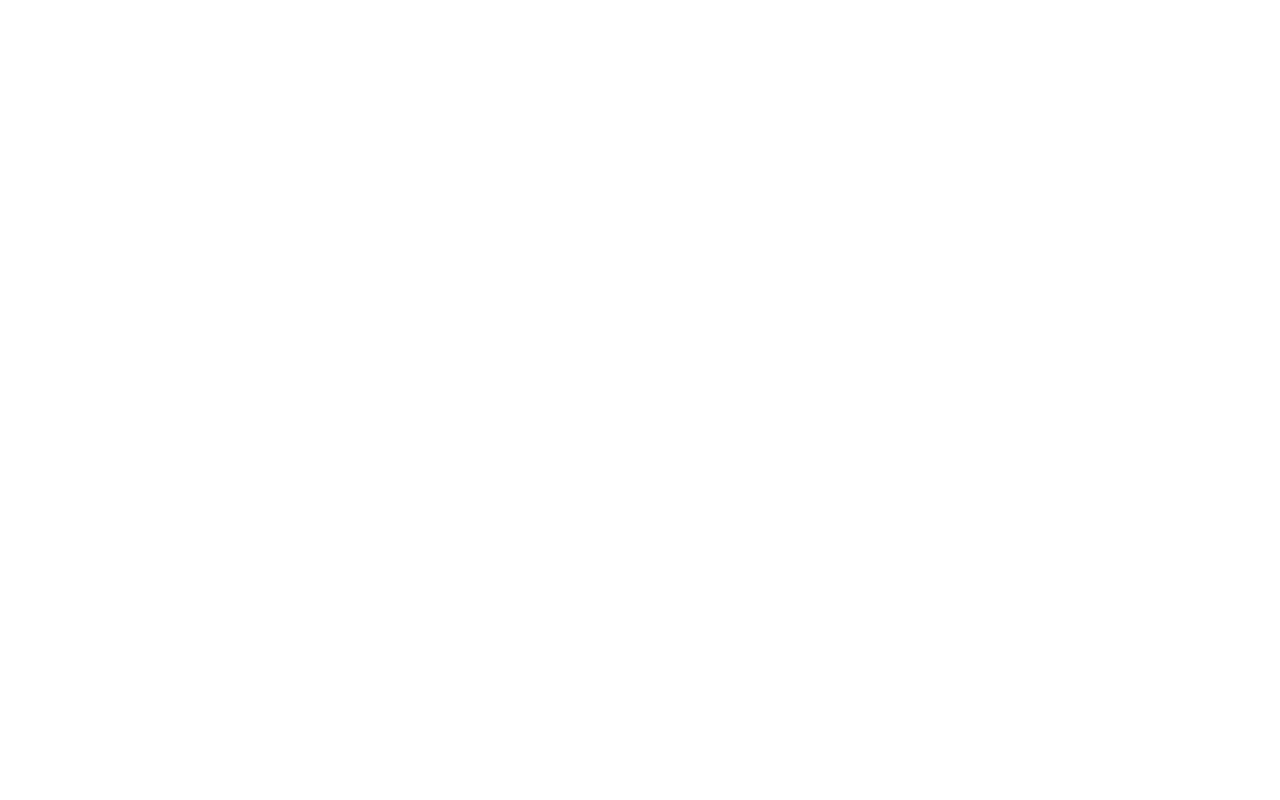
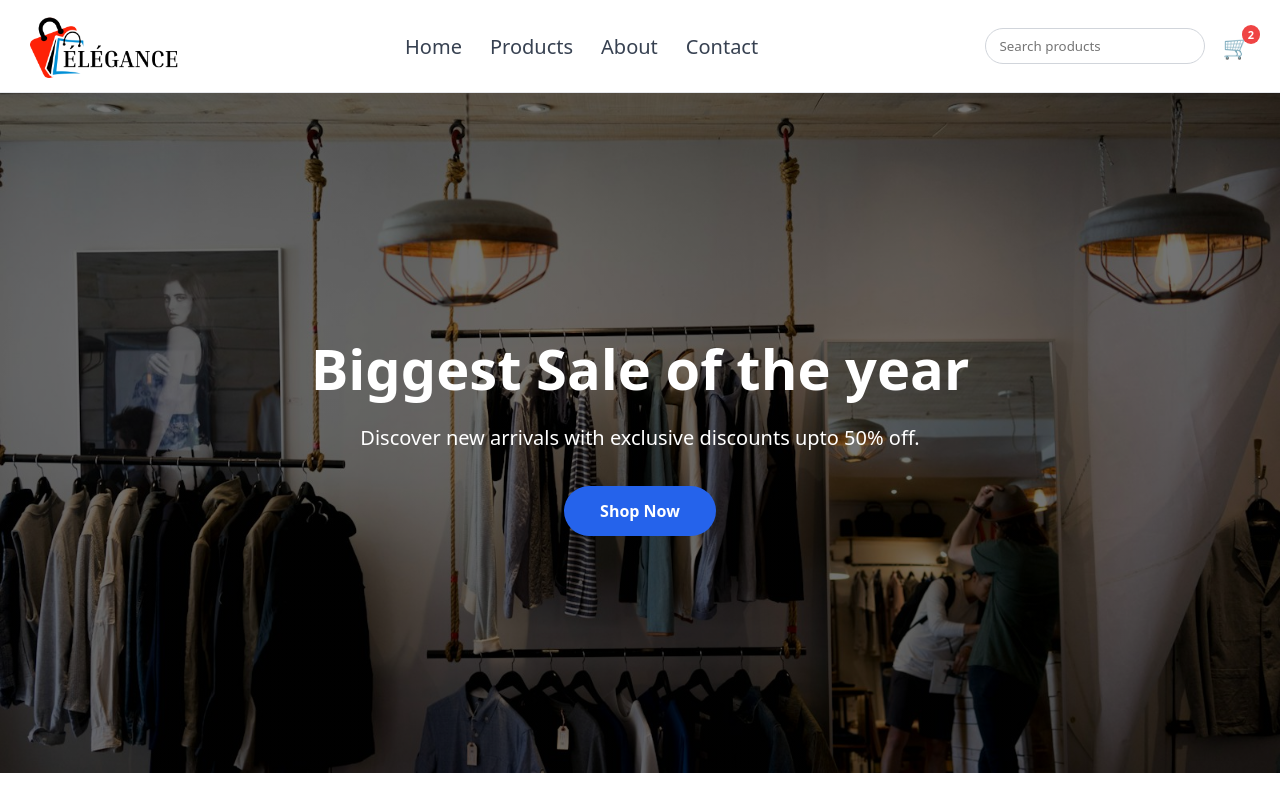
Before and after one commit to Mishrarishi123/ecommerce-frontend, a website: page index.html in a window 1280 px wide. Drawn offline with Linux system fonts and the light colour scheme.

Commit message:
added hero-section

```diff
--- a/index.html
+++ b/index.html
@@ -1,11 +1,46 @@
 <!DOCTYPE html>
 <html lang="en">
-<head>
-    <meta charset="UTF-8">
-    <meta name="viewport" content="width=device-width, initial-scale=1.0">
-    <title>Document</title>
-</head>
-<body>
+  <head>
+    <meta charset="UTF-8" />
+    <meta name="viewport" content="width=device-width, initial-scale=1.0" />
+    <title>Header Example</title>
+    <link rel="stylesheet" href="styles/main.css" />
+  </head>
+  <body>
+    <header>
+      <div id="logo">
+        <img src="assets/logo.png" alt="Brand Logo" />
+      </div>
+      <nav id="navigation">
+        <ul>
+          <li><a href="#">Home</a></li>
+          <li><a href="#">Products</a></li>
+          <li><a href="#">About</a></li>
+          <li><a href="#">Contact</a></li>
+        </ul>
+      </nav>
+      <div id="right">
+        <input type="text" placeholder="Search products" />
+        <div id="cart">
+          🛒
+          <span id="count">2</span>
+        </div>
+        <div id="hamburger">
+          <span></span>
+          <span></span>
+          <span></span>
+        </div>
+      </div>
+    </header>
 
-</body>
+    <section id="hero">
+      <div id="hero-content">
+        <h1>Biggest Sale of the year</h1>
+        <p>Discover new arrivals with exclusive discounts upto 50% off.</p>
+        <button id="hero-btn" onclick="goToProducts()">Shop Now</button>
+      </div>
+    </section>
+
+    <script src="scripts/app.js"></script>
+  </body>
 </html>
--- a/scripts/app.js
+++ b/scripts/app.js
@@ -1 +1,17 @@
 console.log("E-Commerce Website Loaded");
+
+
+const hamburger = document.getElementById("hamburger");
+const nav = document.getElementById("navigation");
+
+hamburger.addEventListener("click", () => {
+    if (nav.style.display === "block") {
+        nav.style.display = "none";
+    } else {
+        nav.style.display = "block";
+    }
+})
+
+function goToProducts() {
+    window.location.href = "#"
+}
--- a/styles/main.css
+++ b/styles/main.css
@@ -4,3 +4,229 @@ body {
     padding: 0;
     text-align: center;
 }
+
+* {
+    margin: 0;
+    padding: 0;
+    box-sizing: border-box;
+    font-family: system-ui, Arial, sans-serif;
+}
+
+
+header {
+    display: flex;
+    align-items: center;
+    justify-content: space-between;
+    padding: 14px 30px;
+    background: #ffffff;
+    border-bottom: 1px solid #e5e7eb;
+}
+
+#logo {
+    display: flex;
+    align-items: center;
+    gap: 10px;
+    font-size: 20px;
+    font-weight: 600;
+}
+
+#logo img {
+    height: 8vh;
+}
+
+
+nav ul {
+    display: flex;
+    list-style: none;
+    gap: 28px;
+}
+
+nav a {
+    text-decoration: none;
+    color: #374151;
+    font-size: 20px;
+    font-weight: 500;
+}
+
+nav a:hover {
+    color: #2563eb;
+}
+
+
+#right {
+    display: flex;
+    align-items: center;
+    gap: 18px;
+}
+
+
+#right input {
+    width: 220px;
+    padding: 8px 14px;
+    border: 1px solid #d1d5db;
+    border-radius: 999px;
+    outline: none;
+}
+
+#right input:focus {
+    border-color: #2563eb;
+}
+
+#cart {
+    position: relative;
+    font-size: 22px;
+    cursor: pointer;
+}
+
+
+#count {
+    position: absolute;
+    top: -6px;
+    right: -10px;
+    background: #ef4444;
+    color: white;
+    font-size: 11px;
+    font-weight: 600;
+    padding: 2px 6px;
+    border-radius: 999px;
+}
+
+
+#hamburger {
+    display: none;
+    flex-direction: column;
+    gap: 5px;
+    cursor: pointer;
+}
+
+#hamburger span {
+    width: 24px;
+    height: 3px;
+    background: #111827;
+}
+
+
+@media (max-width: 768px) {
+    nav {
+        position: absolute;
+        top: 5.5rem;
+        left: 0;
+        width: 100%;
+        background: #ffffff;
+        display: none;
+        border-top: 1px solid #e5e7eb;
+    }
+
+    nav ul {
+        flex-direction: column;
+        padding: 20px;
+    }
+
+    #hamburger {
+        display: flex;
+    }
+
+    #right input {
+        display: none;
+    }
+}
+
+/* hero-section */
+
+/* Hero Section */
+#hero {
+    width: 100%;
+    min-height: 85vh;
+    display: flex;
+    align-items: center;
+    justify-content: center;
+    background: linear-gradient(rgba(0, 0, 0, 0.55),
+            rgba(0, 0, 0, 0.55)),
+        url("../assets/hero.jpeg");
+    background-size: cover;
+    background-position: center;
+    padding: 40px;
+}
+
+/* Hero Content */
+#hero-content {
+    text-align: center;
+    max-width: 700px;
+    color: #ffffff;
+}
+
+/* Heading */
+#hero-content h1 {
+    font-size: 56px;
+    font-weight: 800;
+    margin-bottom: 16px;
+    animation: fadeDown 1s ease;
+}
+
+/* Subheading */
+#hero-content p {
+    font-size: 20px;
+    margin-bottom: 32px;
+    line-height: 1.6;
+    animation: fadeUp 1.2s ease;
+}
+
+/* CTA Button */
+#hero-btn {
+    padding: 14px 36px;
+    font-size: 16px;
+    font-weight: 600;
+    border: none;
+    border-radius: 999px;
+    background-color: #2563eb;
+    color: #ffffff;
+    cursor: pointer;
+    transition: background 0.3s ease, transform 0.2s ease;
+    animation: fadeUp 1.4s ease;
+}
+
+#hero-btn:hover {
+    background-color: #1e40af;
+    transform: translateY(-2px);
+}
+
+/* Responsive */
+@media (max-width: 768px) {
+    #hero-content h1 {
+        font-size: 36px;
+    }
+
+    #hero-content p {
+        font-size: 16px;
+    }
+
+    #hero-btn {
+        padding: 12px 28px;
+        font-size: 15px;
+    }
+}
+
+/* Animations */
+@keyframes fadeDown {
+    from {
+        opacity: 0;
+        transform: translateY(-30px);
+    }
+
+    to {
+        opacity: 1;
+        transform: translateY(0);
+    }
+}
+
+@keyframes fadeUp {
+    from {
+        opacity: 0;
+        transform: translateY(30px);
+    }
+
+    to {
+        opacity: 1;
+        transform: translateY(0);
+    }
+}
```
Also changed, not shown: assets/hero.jpeg (added), assets/logo.png (added).
